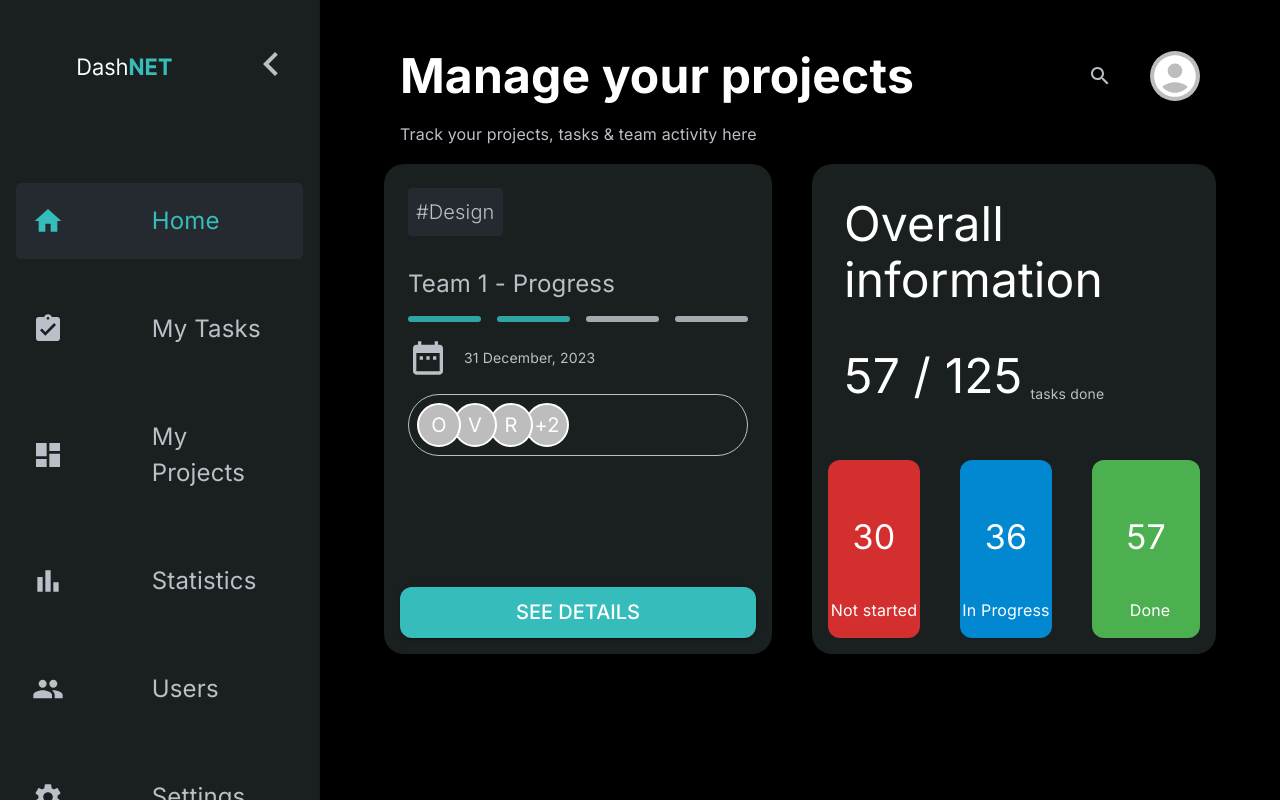
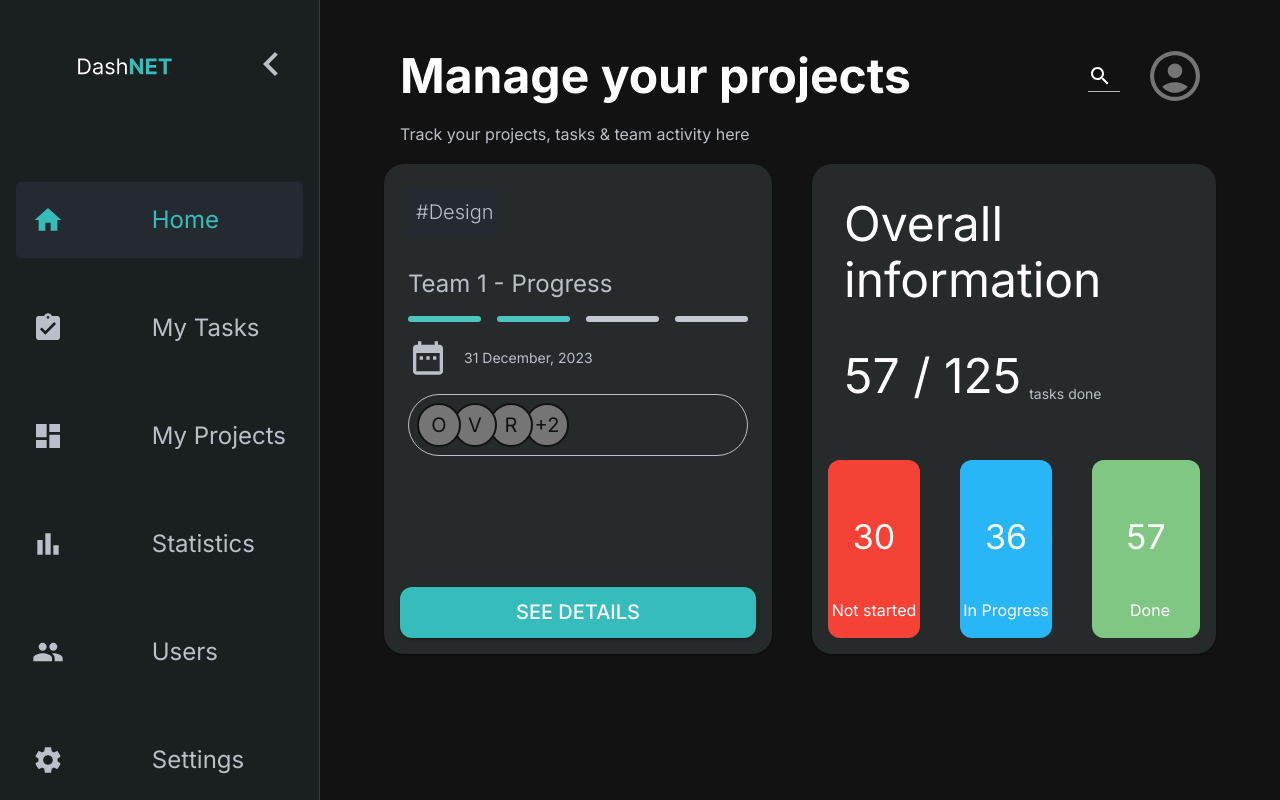
Before and after one commit to Blagoja95/DashNET, a React (Create React App) app in the folder src/main/ui/: page / in a window 1280 px wide. Built offline with nearby package versions, Linux system fonts and the light colour scheme.

Commit message:
#31 - Improved MUI dark theme (#34)
* #31 - Improved MUI dark theme

Removed now unnecessary `six` colors props
Removed example of redux
Improved MUI theme `dark` and fixed theme object drill down together and sync with CSSBaseline
Exported theme conf in separate file

```diff
--- a/src/main/ui/src/App.js
+++ b/src/main/ui/src/App.js
@@ -9,8 +9,6 @@ const App = () =>
 		<Box display='flex'>
 			<Navigation/>
 			<Box sx={ {
-				bgcolor: 'black.main',
-				color: 'white.main',
 				width: '100%',
 				p: '2rem 4rem 1rem 4rem'
 			} }>
@@ -22,6 +20,6 @@ const App = () =>
 			</Box>
 		</Box>
 	);
-}
+};
 
 export default App;
--- a/src/main/ui/src/components/layout/header/Header.js
+++ b/src/main/ui/src/components/layout/header/Header.js
@@ -27,8 +27,7 @@ const Header = ({titleTxt, subtitleTxt, hideSearchBar = false}) =>
 		sx={{
 			p: '1rem',
 			display: 'flex',
-			flexDirection: 'column',
-			bgcolor: 'transparent'
+			flexDirection: 'column'
 		}}>
 
 		<Box
@@ -39,7 +38,6 @@ const Header = ({titleTxt, subtitleTxt, hideSearchBar = false}) =>
 
 			<Typography variant='h3'
 						sx={{
-							color: 'white.light',
 							fontWeight: 'bold'
 						}}>
 
@@ -56,9 +54,6 @@ const Header = ({titleTxt, subtitleTxt, hideSearchBar = false}) =>
 				<TextField
 					inputRef={inputRef}
 					sx={{
-						'& input': {
-							color: 'white.main'
-						},
 						width: inputWidth,
 						transition: 'width 0.3s ease-in-out',
 						display: `${hideSearchBar ? 'none' : 'block'}`
@@ -68,7 +63,6 @@ const Header = ({titleTxt, subtitleTxt, hideSearchBar = false}) =>
 							<InputAdornment position='start'>
 								<SearchIcon
 									sx={{
-										color: 'white.main',
 										cursor: 'pointer'
 									}}/>
 							</InputAdornment>
@@ -89,6 +83,7 @@ const Header = ({titleTxt, subtitleTxt, hideSearchBar = false}) =>
 			<Typography variant='subtitle1'
 						sx={{
 							display: `${(subtitleTxt && subtitleTxt?.length > 0) ? 'block' : 'none'}`,
+							color: 'white.main',
 							marginTop: '1rem'
 						}}>
 
--- a/src/main/ui/src/components/pages/home/Home.js
+++ b/src/main/ui/src/components/pages/home/Home.js
@@ -9,16 +9,11 @@ import InfoCard from './InfoCard';
 const Home = () => {
 	const dispatch = useDispatch();
 
-	const isInitialised = useSelector(state => state.ui.initialised);
-
-	useEffect(() => {
+	useEffect(() =>
+	{
 		dispatch(uiActions.setInitialised(true));
 		dispatch(resetInitialised());
 	}, [dispatch]);
-
-	useEffect(() => {
-		console.log(isInitialised);
-	}, [isInitialised]);
 
 	return (
 		<>
--- a/src/main/ui/src/index.js
+++ b/src/main/ui/src/index.js
@@ -7,6 +7,7 @@ import store from './store/store';
 import { BrowserRouter } from 'react-router-dom';
 
 import { createTheme } from '@mui/material/styles';
+import darkTheme from './theme/dark/dark'
 
 
 import App from './App';
@@ -15,38 +16,17 @@ import { CssBaseline } from '@mui/material';
 
 const root = createRoot(document.getElementById('root'));
 
-const theme = createTheme({
-	typography: {
-		fontFamily: 'Inter, sans-serif',
-	},
-	palette: {
-		primary: {
-			main: '#36BCBA',
-			contrastText: '#FFFFFF'
-		},
-		gray: {
-			main: '#252A31',
-			dark: '#1A1F1F'
-		},
-		black: {
-			main: '#000000'
-		},
-		white: {
-			main: '#BBBFC8',
-			light: '#FFFFFF'
-		}
-	}
-})
+const themeDark = createTheme(darkTheme);
 
 root.render(
 	<React.StrictMode>
 		<BrowserRouter>
 			<Provider store={ store }>
-				<CssBaseline>
-					<ThemeProvider theme={ theme }>
+				<ThemeProvider theme={ themeDark }>
+					<CssBaseline>
 						<App/>
-					</ThemeProvider>
-				</CssBaseline>
+					</CssBaseline>
+				</ThemeProvider>
 			</Provider>
 		</BrowserRouter>
 	</React.StrictMode>
--- /dev/null
+++ b/src/main/ui/src/theme/dark/dark.js
@@ -0,0 +1,23 @@
+export default {
+	typography: {
+		fontFamily: 'Inter, sans-serif',
+	},
+	palette: {
+		mode: 'dark',
+		primary: {
+			main: '#36BCBA',
+			contrastText: '#FFFFFF'
+		},
+		gray: {
+			main: '#252A31',
+			dark: '#1A1F1F'
+		},
+		black: {
+			main: '#000000'
+		},
+		white: {
+			main: '#BBBFC8',
+			light: '#FFFFFF'
+		}
+	}
+}
```
